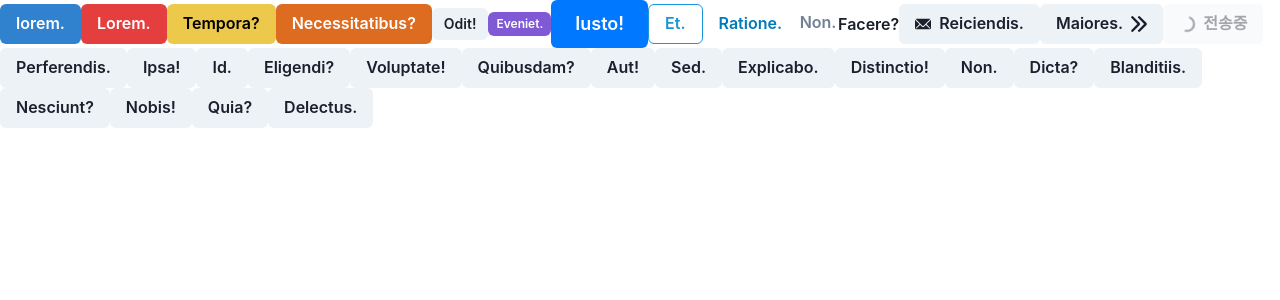
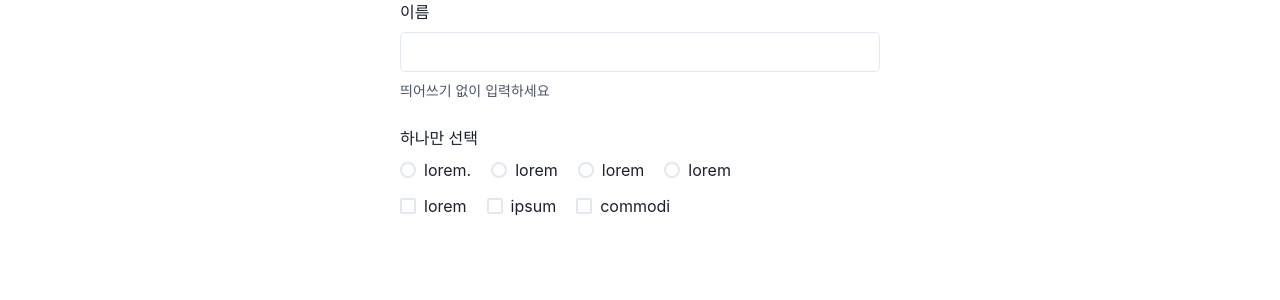
Before and after one commit to zxcvcx123/react20231031, a React (Create React App) app: page / in a window 1280 px wide. Shown: the top 300 px of the page. Built offline with nearby package versions, Linux system fonts and the light colour scheme.

Commit message:
form, radio, checkbox 사용

```diff
--- a/src/App.js
+++ b/src/App.js
@@ -1,52 +1,57 @@
-import { Button } from "@chakra-ui/react";
-import { ArrowRightIcon, EmailIcon } from "@chakra-ui/icons";
+import {
+  Box,
+  Center,
+  Checkbox,
+  CheckboxGroup,
+  Flex,
+  FormControl,
+  FormHelperText,
+  FormLabel,
+  Input,
+  Radio,
+  RadioGroup,
+} from "@chakra-ui/react";
 
 function App() {
   return (
     <>
-      <Button colorScheme="blue">lorem.</Button>
-      <Button colorScheme="red">Lorem.</Button>
-      <Button colorScheme="yellow">Tempora?</Button>
-      <Button colorScheme="orange">Necessitatibus?</Button>
-      <Button colorScheme="gray" size={"sm"}>
-        Odit!
-      </Button>
-      <Button colorScheme="purple" size={"xs"}>
-        Eveniet.
-      </Button>
-      <Button colorScheme="messenger" size={"lg"}>
-        Iusto!
-      </Button>
-      <Button variant={"outline"} colorScheme="twitter">
-        Et.
-      </Button>
-      <Button colorScheme="telegram" variant={"ghost"}>
-        Ratione.
-      </Button>
-      <Button variant={"link"}>Non.</Button>
-      <Button variant={"unstyled"}>Facere?</Button>
-      <Button leftIcon={<EmailIcon />}>Reiciendis.</Button>
-      <Button rightIcon={<ArrowRightIcon />}>Maiores.</Button>
-      <Button isLoading loadingText={"전송중"}>
-        Excepturi.
-      </Button>
-      <Button>Perferendis.</Button>
-      <Button>Ipsa!</Button>
-      <Button>Id.</Button>
-      <Button>Eligendi?</Button>
-      <Button>Voluptate!</Button>
-      <Button>Quibusdam?</Button>
-      <Button>Aut!</Button>
-      <Button>Sed.</Button>
-      <Button>Explicabo.</Button>
-      <Button>Distinctio!</Button>
-      <Button>Non.</Button>
-      <Button>Dicta?</Button>
-      <Button>Blanditiis.</Button>
-      <Button>Nesciunt?</Button>
-      <Button>Nobis!</Button>
-      <Button>Quia?</Button>
-      <Button>Delectus.</Button>
+      <Center>
+        <Box w={"480px"}>
+          <FormControl>
+            <FormLabel>이름</FormLabel>
+            <Input />
+            <FormHelperText>띄어쓰기 없이 입력하세요</FormHelperText>
+          </FormControl>
+        </Box>
+      </Center>
+      <Center mt={"2%"}>
+        <Box w={"480px"}>
+          <FormControl>
+            <FormLabel>하나만 선택</FormLabel>
+            <RadioGroup>
+              <Flex gap={5}>
+                <Radio value="value1">lorem.</Radio>
+                <Radio value="value2">lorem</Radio>
+                <Radio value="value3">lorem</Radio>
+                <Radio value="value4">lorem</Radio>
+              </Flex>
+            </RadioGroup>
+          </FormControl>
+        </Box>
+      </Center>
+      <Center>
+        <Box w={"480px"} mt={"1%"}>
+          <FormControl>
+            <CheckboxGroup>
+              <Flex gap={5}>
+                <Checkbox>lorem</Checkbox>
+                <Checkbox>ipsum</Checkbox>
+                <Checkbox>commodi</Checkbox>
+              </Flex>
+            </CheckboxGroup>
+          </FormControl>
+        </Box>
+      </Center>
     </>
   );
 }
```
